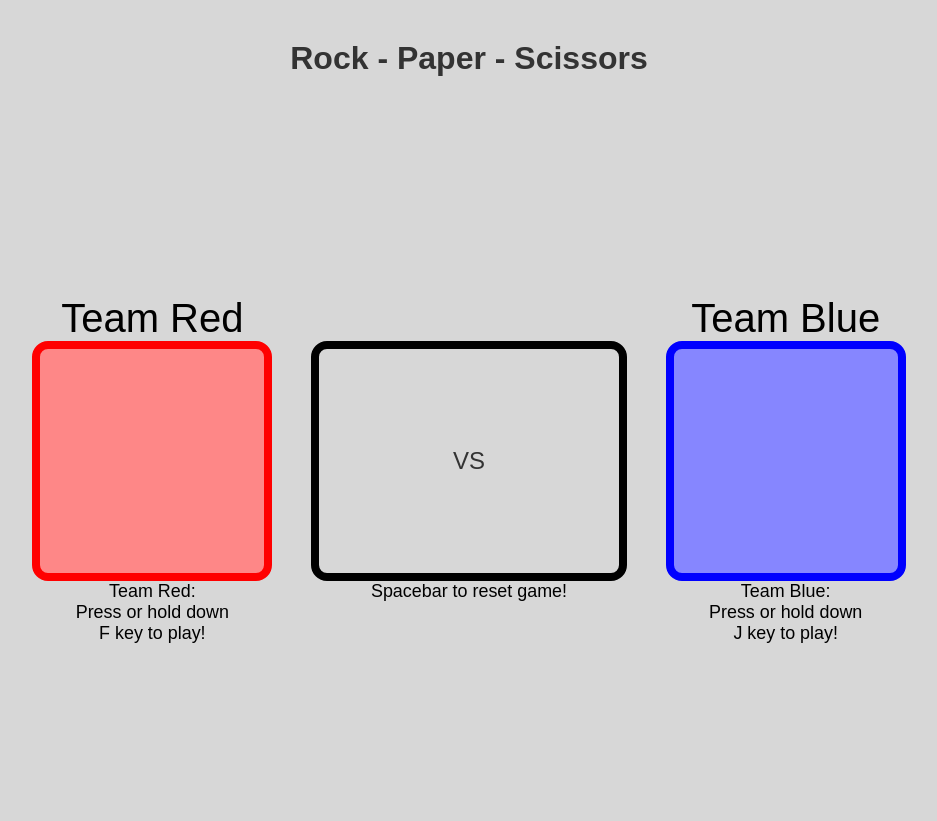
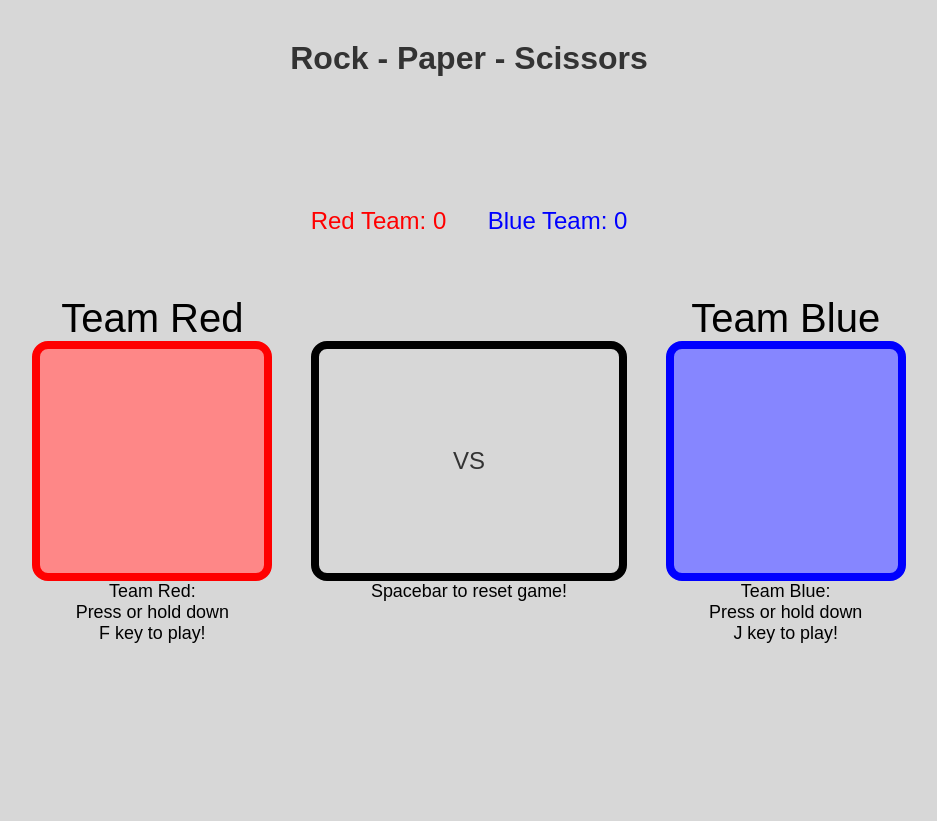
Before and after one commit to AdrianK-B06/Rock-Paper-Scissors, a plain HTML site: page index.html in a window 1280 px wide. Shown: the whole page, without its empty margins (171-1108 px from the left). Drawn offline with Linux system fonts and the light colour scheme.

Commit message:
added score count function

```diff
--- a/index.html
+++ b/index.html
@@ -22,6 +22,9 @@
         <p class="redControls">Team Red: </br>Press or hold down</br> F key to play!</p>
         <p class="blueControls">Team Blue: </br>Press or hold down</br> J key to play!</p>
         <p class="resetControls">Spacebar to reset game!</p>
+
+        <p class="red-score">Red Team: 0</p>
+        <p class="blue-score">Blue Team: 0</p>
     </div>
 
 
--- a/script.js
+++ b/script.js
@@ -14,6 +14,20 @@ let redPlayerInterval; // animations interval for red player
 let bluePlayerInterval; // animations interval for blue player
 
 let processingKey = false; // Boolean to indicate if key is pressed
+
+let redTeamScore = 0;   // Initialize the red team's score
+let blueTeamScore = 0; // Initialize the blue team's score
+
+// Function to update and display scores
+function updateScores() {
+    const redScoreElement = document.querySelector(".red-score");
+    const blueScoreElement = document.querySelector(".blue-score");
+
+    redScoreElement.textContent = `Red Team: ${redTeamScore}`;
+    blueScoreElement.textContent = `Blue Team: ${blueTeamScore}`;
+
+
+}
 
 
 // Listen for keydown events to start player animations
@@ -83,9 +97,12 @@ function determineWinner() {
             (redPlayerChoice === "✌🏻" && bluePlayerChoice === "✋🏻")
         )   {
             winnerBox.textContent = "Red Team Wins!";
+            redTeamScore++;
         } else {
             winnerBox.textContent = "Blue Team Wins!";
+            blueTeamScore++;
         }
+        updateScores(); // Update and display scores
     }
 }
 
--- a/style.css
+++ b/style.css
@@ -94,3 +94,23 @@ p {
     min-width: 15rem;
 
 }
+
+.red-score, .blue-score {
+    grid-column-start: 2;
+    grid-row-start: 1;
+    font-size: 1.5rem;
+}
+
+.red-score {
+    display: flex;
+    align-items: center;
+    justify-content: start;
+    color: red;
+}
+
+.blue-score {
+    display: flex;
+    align-items: center;
+    justify-content: end;
+    color: blue;
+}
```
